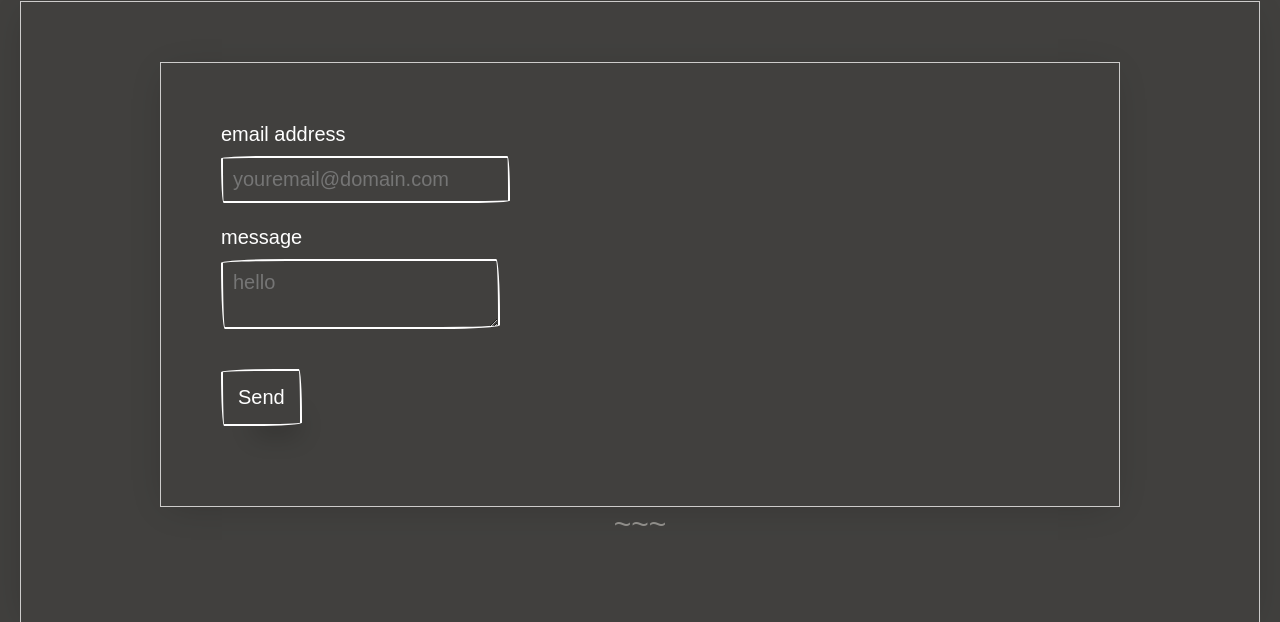
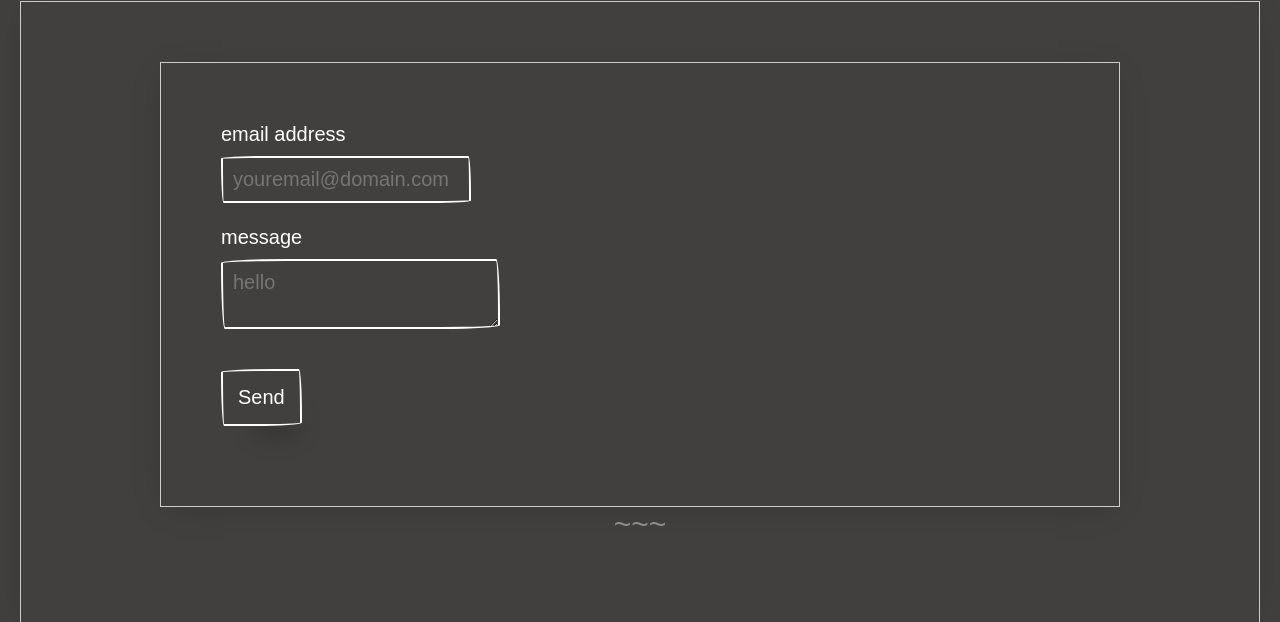
Before and after one commit to eddyizm/quotes, a FastAPI app: template src/html/templates/about.html in a window 1280 px wide. Shown: the part 79-701 px from the top of the page. Run offline with FastAPI, Linux system fonts and the light colour scheme; the template is opened without the code that fills it, so the values that code supplies are empty; parts of the project's set-up code (start-up, migrations or seed data) failed here and were passed over; some libraries are stand-ins or nearby versions; some web fonts are replaced.

Commit message:
fix: updated css input and cf style #56

```diff
--- a/src/html/static/custom.css
+++ b/src/html/static/custom.css
@@ -19,6 +19,10 @@ footer {
     margin-top: 1em;
 }
 
+#from_email {
+    max-width: 250px;
+}
+
 /* #quote-container {
    height: 100%;
 }
--- a/src/html/templates/about.html
+++ b/src/html/templates/about.html
@@ -10,6 +10,7 @@
             <div class="form-group">
                 <label for="from_email">email address</label>
                 <input
+                    class="input-block"
                     type="email"
                     placeholder="youremail@domain.com"
                     id="from_email"
@@ -25,12 +26,12 @@
                     required="true"
                 ></textarea>
 
-                <div class="row">
+                <div id="cfblock" class="row">
                     <div
-                        id="cfblock"
                         class="cf-turnstile"
                         data-sitekey="0x4AAAAAAAeam8ntxcFbPdBj"
                         data-theme="dark"
+                        data-size="compact"
                     ></div>
                 </div>
                 <div id="sendbtn" class="row">
```
